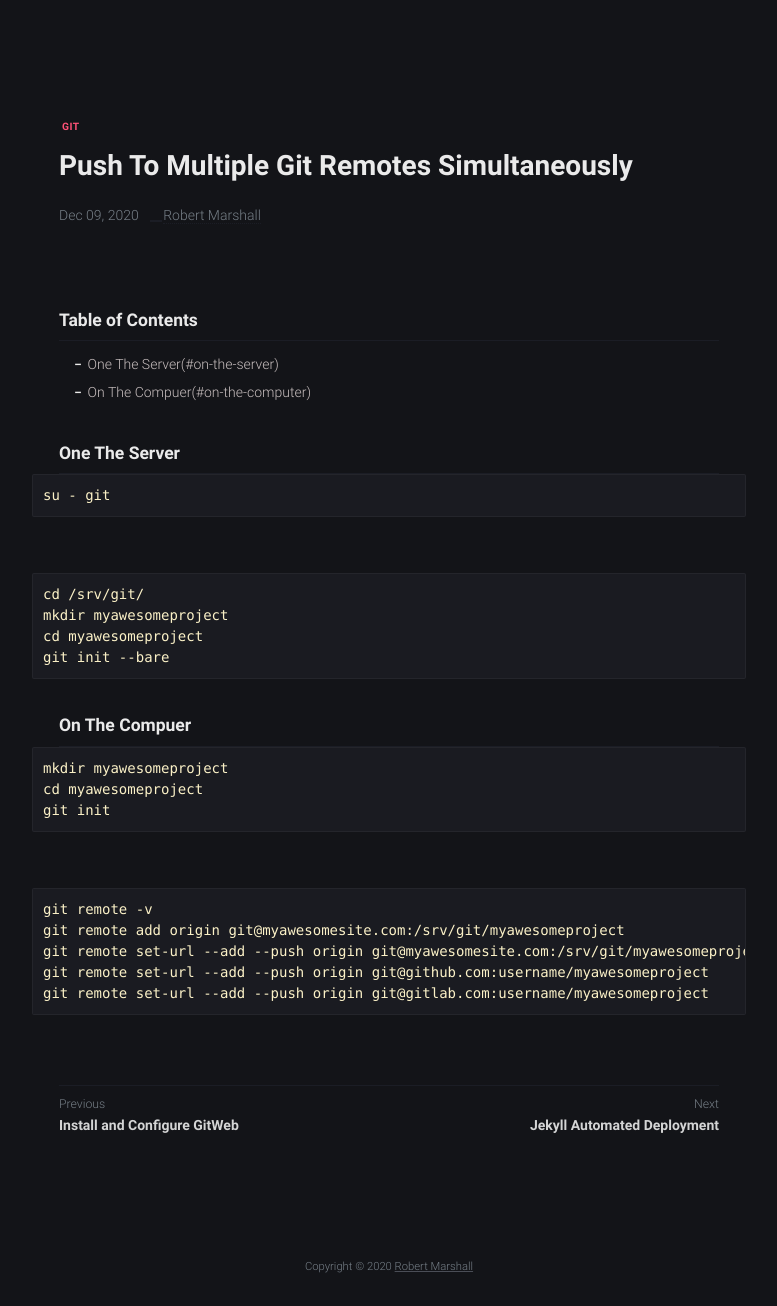
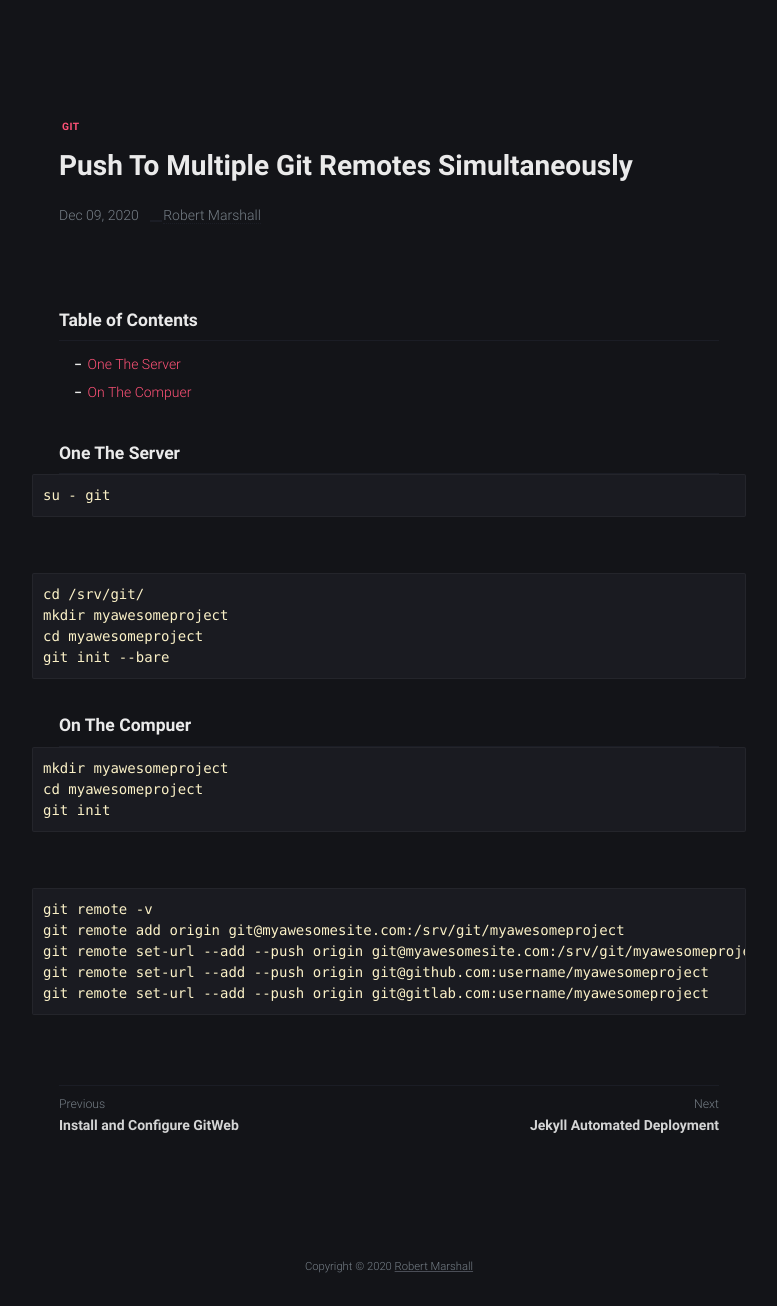
Before and after one commit to robert-marshall/xyz, a Jekyll site: the page built from _posts/2020-12-09-push-to-multiple-git-remotes-simultaneously.md, in a window 1280 px wide, cut to the strip 104-1410 px from the top of the page. Shown: the whole strip, without its empty margins (251-1028 px from the left). Built offline with Jekyll 4.4.1, drawn with Linux system fonts in a browser that asks for light colours.

Commit message:
Your commit is writing checks your merge can't cash.

```diff
--- a/_posts/2020-12-09-push-to-multiple-git-remotes-simultaneously.md
+++ b/_posts/2020-12-09-push-to-multiple-git-remotes-simultaneously.md
@@ -6,8 +6,8 @@ tags: [git]
 ---
 
 ### Table of Contents
-* One The Server(#on-the-server)
-* On The Compuer(#on-the-computer)
+* [One The Server](#on-the-server)
+* [On The Compuer](#on-the-computer)
 
 ### One The Server
 
```
